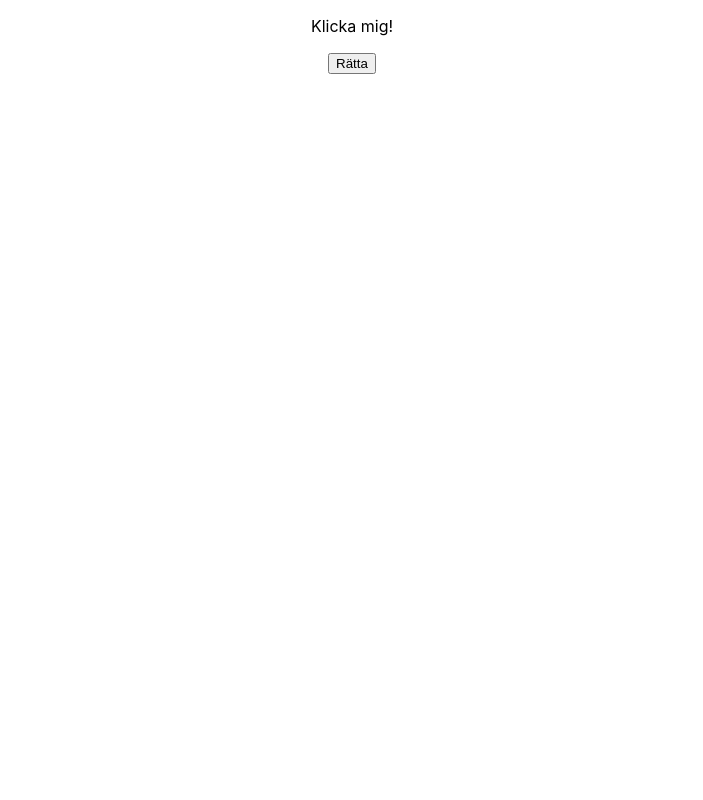
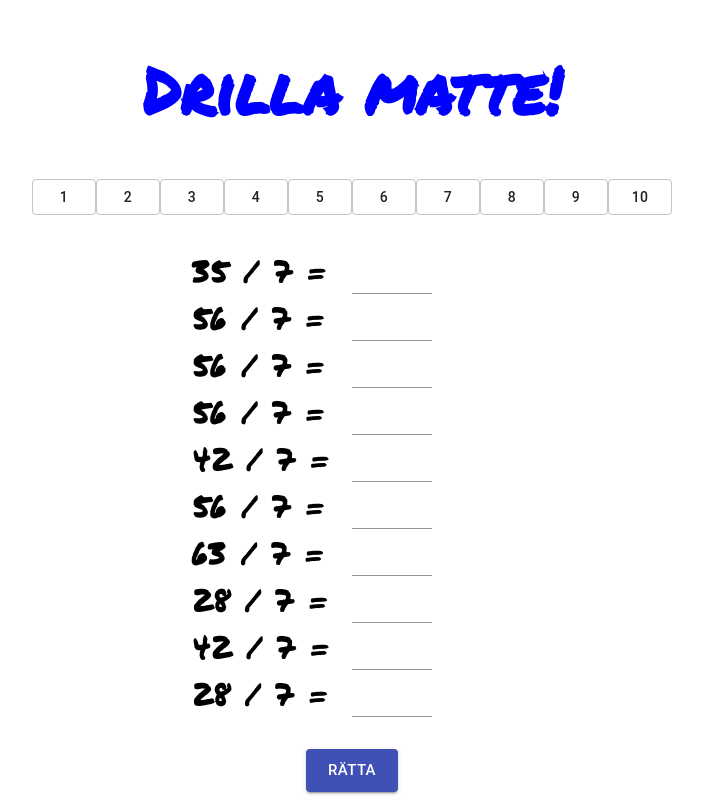
Before and after one commit to Nicklas-Holmqvist/mathlist, a React (Create React App) app: page / in a window 1280 px wide. Shown: the whole page, without its empty margins (288-991 px from the left). Built offline with nearby package versions, Linux system fonts and the light colour scheme.

Commit message:
added mui and colors

```diff
--- a/package.json
+++ b/package.json
@@ -3,6 +3,7 @@
   "version": "0.1.0",
   "private": true,
   "dependencies": {
+    "@material-ui/core": "^4.12.3",
     "@testing-library/jest-dom": "^5.16.1",
     "@testing-library/react": "^11.2.7",
     "@testing-library/user-event": "^12.8.3",
--- a/public/index.html
+++ b/public/index.html
@@ -24,7 +24,11 @@
       work correctly both with client-side routing and a non-root public URL.
       Learn how to configure a non-root public URL by running `npm run build`.
     -->
+    <link rel="preconnect" href="https://fonts.googleapis.com">
+    <link rel="preconnect" href="https://fonts.gstatic.com" crossorigin>
+    <link href="https://fonts.googleapis.com/css2?family=Permanent+Marker&display=swap" rel="stylesheet">
     <title>React App</title>
+
   </head>
   <body>
     <noscript>You need to enable JavaScript to run this app.</noscript>
--- a/src/Numbers.tsx
+++ b/src/Numbers.tsx
@@ -1,24 +1,34 @@
+import { Button, TextField } from '@material-ui/core'
 import React, { useEffect, useState } from 'react'
 
 const Numbers = () => {
     const [randomNumbers, setRandomNumbers] = useState<number[]>([])
     const [userAnswers, setUserAnswers] = useState<string[]>([])
-    const [userNumber, setUserNumber] = useState<number>(5)
+    const [userNumber, setUserNumber] = useState<number>(7)
     const [answers, setAnswers] = useState<boolean>(false)
+    const numberList:number[] = [1, 2, 3, 4, 5, 6, 7, 8, 9, 10]
 
     useEffect(()=> {
-
-    },[userAnswers])
+        tenNumbers()
+    },[userNumber])
 
     function tenNumbers() {
         setRandomNumbers([])
-        for(let i = 0; i < 9; i++) {
-            setRandomNumbers(randomNumbers => [...randomNumbers, random()])
+        // for(let i = 0; i < 10; i++) {
+        //     setRandomNumbers(randomNumbers => [...randomNumbers, random()])
+        // }
+        for(let i = 0; i < 10; i++) {
+            setRandomNumbers(randomNumbers => [...randomNumbers, division()])
         }
+
     }
 
     function random():number {
         return Math.floor(Math.random() * 10) + 1;
+    }
+
+    function division() {
+       return random() * userNumber
     }
 
     function onChange(e:any) {
@@ -32,7 +42,8 @@ const Numbers = () => {
     function createCorrectionList(e:any) {
         const value = parseFloat(e.target.value)
         const id = e.target.id
-        const number = randomNumbers[id] + userNumber
+
+        const number = randomNumbers[id] / userNumber
         const newUserAnswers = [...userAnswers]
 
         newUserAnswers[id] = correct(number, value)
@@ -42,24 +53,51 @@ const Numbers = () => {
 
 
     const viewNumbers = randomNumbers.map((number, i) => (
-        <div key={i} className="flex">
-            <p>{number}</p>
-            <p>+</p>
-            <p>{userNumber}</p>
-            <input type="text" name="answer" id={i.toString()} onChange={onChange} />
-            {answers ? <p>{userAnswers[i]}</p> : ""}
+        <div key={i} className="flex w-20 between">
+            <div className="flex w-10 number">
+                <p>{number}</p>
+                <p>/</p>
+                <p>{userNumber}</p>
+                <p>=</p>
+            </div>
+            <div className="bottom">
+                <TextField className="w-5 ml-1 left" type="text" name="answer" id={i.toString()} onChange={onChange} />
+            </div>
+            <p className="w-5">{ answers ? userAnswers[i] : ""}</p>
         </div>
     ))
 
+    const numberChoice = numberList.map((number, i) => (
+        <div key={i}>
+            <Button variant="outlined" id={number.toString()} onClick={(e) => choice(e)}>{number}</Button>
+        </div>
+    ))
+
+    function choice(e:any) {
+        const value = parseInt(e.target.innerText)
+        setUserNumber(value)
+    }
+
     function viewCorrect() {
+        const answers = userAnswers.length
+        const numbers = randomNumbers.length
+
+        if(answers !== numbers) {
+            return
+        }
         setAnswers(true)
     }
 
     return (
-        <div>
-            <p onClick={tenNumbers}>Klicka mig!</p>
-            {viewNumbers}
-            <button onClick={viewCorrect}>Rätta</button>
+        <div className="flex center column">
+            <h1>Drilla matte!</h1>
+            <div className="flex mb-2">
+                {numberChoice}
+            </div>
+            <div className="mb-2">
+                {viewNumbers}
+            </div>
+            <Button variant="contained" size="large" color="primary" onClick={viewCorrect}>Rätta</Button>
         </div>
     )
 }
--- a/src/basic.css
+++ b/src/basic.css
@@ -1,3 +1,77 @@
+body {
+    padding:0;
+    margin:0;
+    box-sizing: border-box;
+    font-family: 'Permanent Marker', cursive;
+}
+
+h1 {
+    font-size: 4rem;
+    color: blue;
+}
+
+p {
+    font-size: 2rem;
+    margin:0;
+}
+
 .flex{
     display:flex;
 }
+
+.center {
+    justify-content: center;
+    align-items: center;
+}
+
+.column {
+    flex-direction: column;
+}
+
+.between {
+    justify-content: space-between;
+}
+
+.w-40 {
+    width: 40rem;
+}
+
+.w-20 {
+    width: 20rem;
+}
+
+.w-15 {
+    width: 15rem;
+}
+
+.w-10 {
+    width: 10rem;
+}
+
+.w-5 {
+    width: 5rem;
+}
+
+.w-4 {
+    width: 4rem;
+}
+
+.ml-1 {
+    margin-left: 1rem
+}
+
+.mb-2 {
+    margin-bottom: 2rem
+}
+
+.left {
+    justify-self: flex-end;
+}
+
+.bottom {
+    align-self: flex-end;
+}
+
+.number > p {
+    padding-right: 1rem
+}
```
Also changed, not shown: 1 other file (tests, documents, lock files or other folders).
